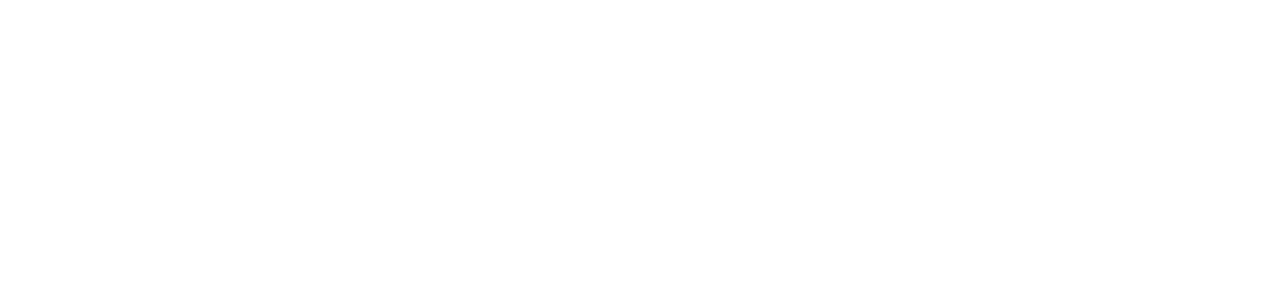
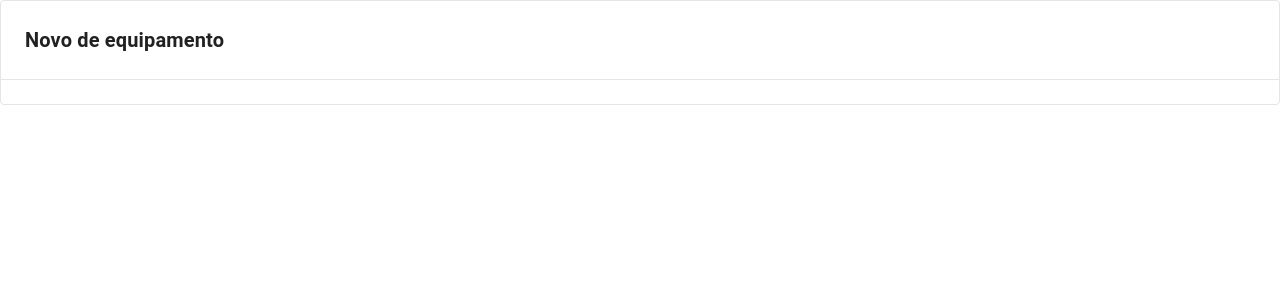
Before and after one commit to CollabCodeTech/collabhealth, a Svelte app: page / in a window 1280 px wide. Shown: the top 300 px of the page. Built offline with nearby package versions, Linux system fonts and the light colour scheme.

Commit message:
Add the gaps in HeaderTitle

```diff
--- a/public/css/settings/gap.css
+++ b/public/css/settings/gap.css
@@ -5,4 +5,5 @@
   --gap-first: 10px;
   --gap-second: 12px;
   --gap-third: 16px;
+  --gap-fourth: 24px;
 }
--- a/src/App.svelte
+++ b/src/App.svelte
@@ -1,3 +1,10 @@
 <script>
-  import TextfieldHealth from './objects/TextfieldHealth.svelte'
+  import FlatCard from './objects/FlatCard.svelte'
+  import HeaderTitle from './objects/HeaderTitle.svelte'
+
+  const dark = false
 </script>
+
+<FlatCard {dark}>
+  <HeaderTitle divider={true} {dark} content="Novo de equipamento" />
+</FlatCard>
--- a/src/objects/HeaderTitle.svelte
+++ b/src/objects/HeaderTitle.svelte
@@ -1,6 +1,7 @@
 <script>
   export let content = 'content not defined'
   export let dark = false
+  export let divider = false
 </script>
 
 <style>
@@ -10,11 +11,23 @@
     line-height: 1.5em;
     letter-spacing: var(--letter-spacing-fourth);
     color: var(--color-black-high-emphasis);
+    padding: var(--gap-fourth);
+    margin-bottom: var(--gap-fourth);
   }
 
-  .header-title.dark {
+  .dark.header-title {
     color: var(--color-dark-white-extra);
+  }
+
+  .divider.header-title {
+    border-bottom: 1px solid var(--color-gray-divider);
+  }
+
+  .dark.divider.header-title {
+    border-bottom-color: var(--color-dark-divider);
   }
 </style>
 
-<h2 class={`header-title ${dark && 'dark'}`}>{content}</h2>
+<h2 class={`header-title ${dark && 'dark'} ${divider && 'divider'}`}>
+  {content}
+</h2>
```
Also changed, not shown: src/stories/objects/HeaderTitleView.svelte (+3 -2 lines), 1 other file (tests, documents, lock files or other folders).
